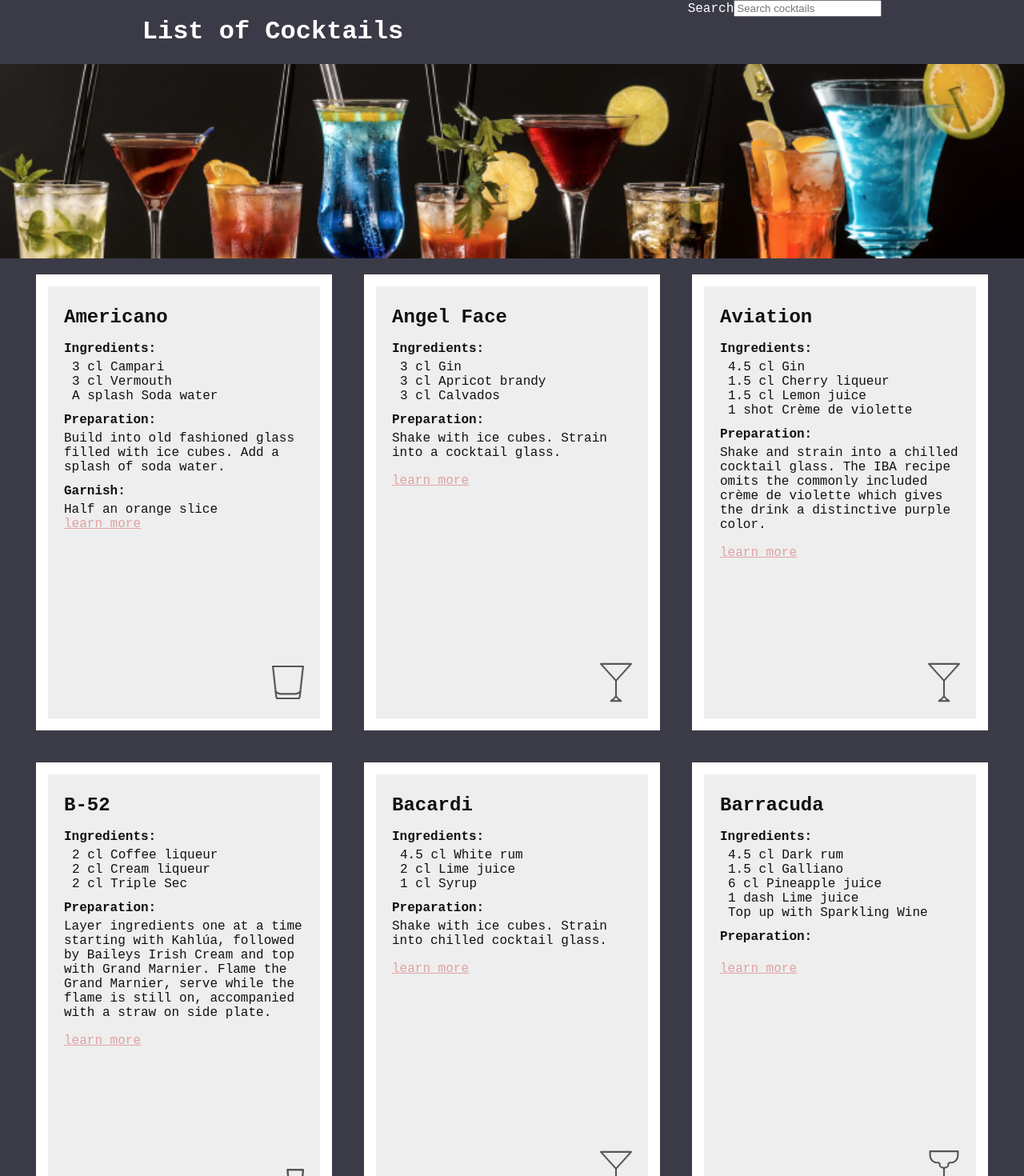
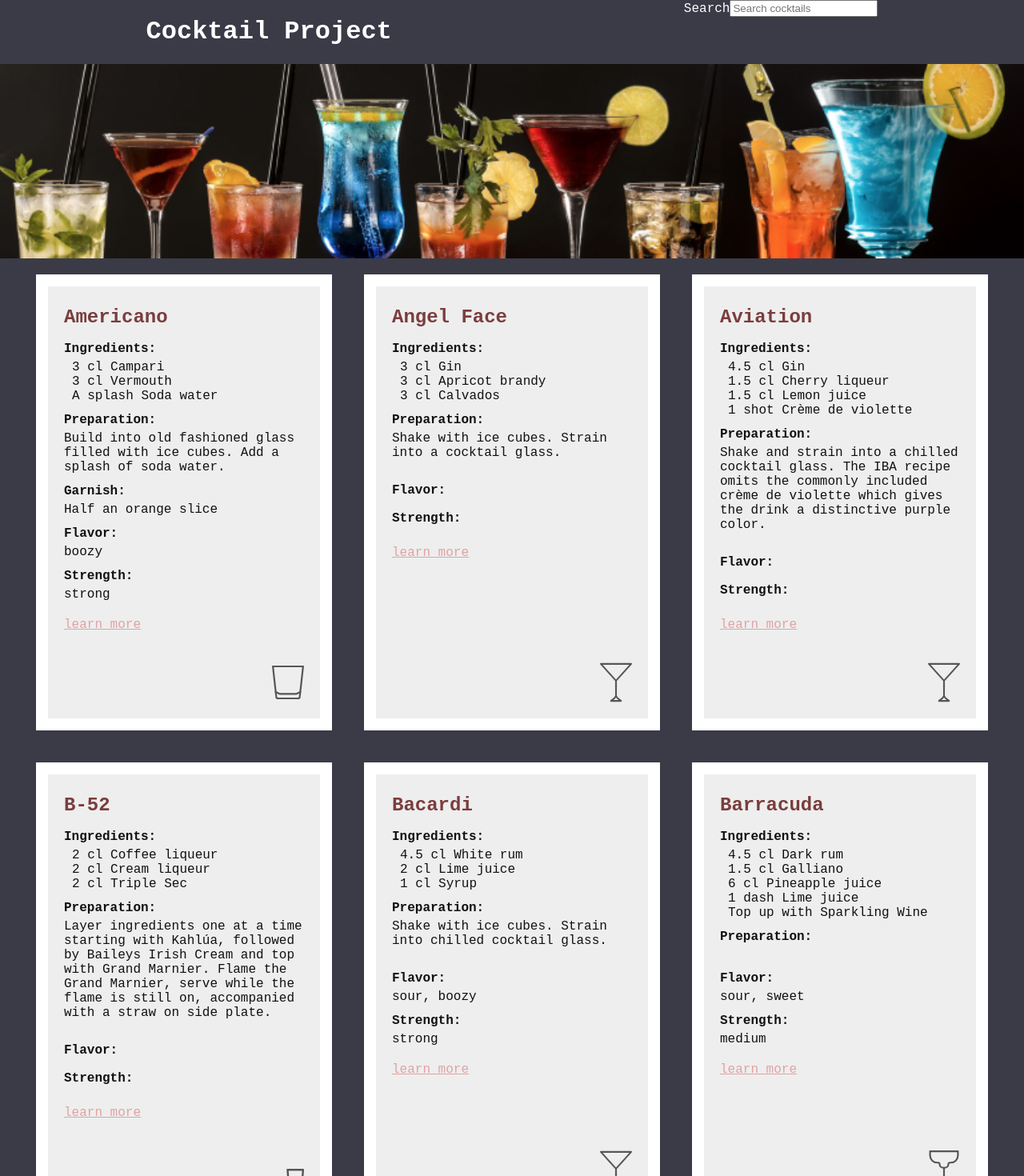
Before and after one commit to isabelchua/cocktail-project, a React (Vite) app: page / in a window 1280 px wide. Shown: the top 1470 px of the page at 80% size. Built offline with nearby package versions, Linux system fonts and the light colour scheme.

Commit message:
added data + styling

```diff
--- a/src/App.css
+++ b/src/App.css
@@ -35,6 +35,7 @@ h1 a {
 h2 {
 	margin: 0;
 	padding: 5px 0px 5px;
+	color: #7b3d3d;
 }
 
 h4 {
@@ -49,10 +50,6 @@ h4 {
 	padding: 0;
 	/* height: 100vh;  */
 	margin: 0;
-}
-
-li {
-
 }
 
 .card {
@@ -117,3 +114,7 @@ a {
 small {
 	color: #97d69a
 }
+
+.learn-more {
+	margin-top: 20px;
+}
--- a/src/components/CocktailList.jsx
+++ b/src/components/CocktailList.jsx
@@ -63,7 +63,6 @@ const CocktailList = ({ cocktails, searchTerm }) => {
 				{sortedCocktails.map((cocktail, index) => (
 					<li key={index} className="card">
 						<h2>{cocktail.name}</h2>
-
 						<h4>Ingredients:</h4>
 						<ul className="ingredients">
 							{cocktail.ingredients.map((ingredient, i) => (
@@ -73,16 +72,19 @@ const CocktailList = ({ cocktails, searchTerm }) => {
 								</li>
 							))}
 						</ul>
-
 						<h4>Preparation: </h4>
 						{cocktail.preparation}
 						<h4>{cocktail.garnish ? "Garnish: " : ""}</h4>
 						{cocktail.garnish}
-
-						<u>
-							<Link to={`/cocktail/${cocktail.name}`}>learn more</Link>
-						</u>
-
+						<h4>Flavor: </h4> {cocktail.flavor}
+						<h4>Strength: </h4> {cocktail.strength}
+						<div className="learn-more">
+							<u>
+								<Link to={`/cocktail/${cocktail.name}`}>
+									learn more
+								</Link>
+							</u>
+						</div>
 						<div className="glass">
 							<img
 								src={glassImages[cocktail.glass]}
--- a/src/components/Header.jsx
+++ b/src/components/Header.jsx
@@ -1,9 +1,14 @@
 import { Search } from "./Search";
 import { useState } from "react";
-import { Link } from "react-router-dom";
+import { Link, useLocation } from "react-router-dom";
 
 function Header({ onSearch }) {
 	const [searchTerm, setSearchTerm] = useState("");
+
+	const location = useLocation();
+
+	const isCocktailPage = location.pathname.includes("/cocktail/");
+	const shouldRenderSearch = !isCocktailPage;
 
 	const handleSearch = term => {
 		setSearchTerm(term);
@@ -13,16 +18,9 @@ function Header({ onSearch }) {
 	return (
 		<div className="header">
 			<h1>
-				<Link to={`/`}>List of Cocktails</Link>
+				<Link to={`/`}>Cocktail Project</Link>
 			</h1>
-			<div>
-				<Search onSearch={handleSearch} />
-				<small>
-					{searchTerm && "displaying search for: " + searchTerm}
-				</small>
-				<br></br>
-				<small>{searchTerm && "results found"}</small>
-			</div>
+			{shouldRenderSearch && <Search onSearch={handleSearch} />}
 		</div>
 	);
 }
--- a/src/components/Search.jsx
+++ b/src/components/Search.jsx
@@ -18,6 +18,13 @@ export const Search = ({ onSearch }) => {
 				value={searchTerm}
 				onChange={handleInputChange}
 			/>
+			<div>
+				<small>
+					{searchTerm && "displaying search for: " + searchTerm}
+				</small>
+				<br></br>
+				<small>{searchTerm && "results found"}</small>
+			</div>
 		</div>
 	);
 };
--- a/src/data/cocktailData.js
+++ b/src/data/cocktailData.js
@@ -31,7 +31,9 @@ export const cocktailData = [
 			{ unit: "cl", amount: 2, ingredient: "Lime juice" },
 			{ unit: "cl", amount: 1, ingredient: "Syrup", label: "Grenadine" }
 		],
-		preparation: "Shake with ice cubes. Strain into chilled cocktail glass."
+		preparation: "Shake with ice cubes. Strain into chilled cocktail glass.",
+		flavor: "sour, boozy",
+		strength: "strong"
 	},
 	{
 		iba: true,
@@ -821,7 +823,9 @@ export const cocktailData = [
 			{ unit: "cl", amount: 2, ingredient: "Coffee liqueur" }
 		],
 		preparation:
-			"Build into old fashioned glass filled with ice cubes. Stir gently. Note: for White Russian, float fresh cream on the top and stir gently."
+			"Build into old fashioned glass filled with ice cubes. Stir gently. Note: for White Russian, float fresh cream on the top and stir gently.",
+		flavor: "creamy, boozy",
+		strength: "strong"
 	},
 	{
 		iba: true,
@@ -839,7 +843,9 @@ export const cocktailData = [
 			{ special: "Pepper" }
 		],
 		garnish: "Celery and optionally lemon wedge",
-		preparation: "Stir gently, pour all ingredients into highball glass."
+		preparation: "Stir gently, pour all ingredients into highball glass.",
+		flavor: "sour, funky, weird",
+		strength: "medium"
 	},
 	{
 		iba: true,
@@ -890,7 +896,9 @@ export const cocktailData = [
 				label: "Prosecco",
 				amount: "Top up with"
 			}
-		]
+		],
+		flavor: "sour, sweet",
+		strength: "medium"
 	},
 	{
 		iba: true,
@@ -1014,7 +1022,9 @@ export const cocktailData = [
 		],
 		garnish: "Half an orange slice",
 		preparation:
-			"Build into old fashioned glass filled with ice cubes. Add a splash of soda water."
+			"Build into old fashioned glass filled with ice cubes. Add a splash of soda water.",
+		flavor: "boozy",
+		strength: "strong"
 	},
 	{
 		iba: true,
@@ -1043,7 +1053,9 @@ export const cocktailData = [
 			{ ingredient: "Angostura bitters", amount: "1 dash" }
 		],
 		garnish: "Pineapple slice and a cherry",
-		preparation: "Shake with ice cubes. Strain into highball glass."
+		preparation: "Shake with ice cubes. Strain into highball glass.",
+		flavor: "sour, sweet, refreshing",
+		strength: "light"
 	},
 	{
 		iba: true,
@@ -1115,7 +1127,9 @@ export const cocktailData = [
 			}
 		],
 		preparation:
-			"Pour Créme de Cassis into glass, top up with white wine. For Kir Royal: Use champagne instead of white wine."
+			"Pour Créme de Cassis into glass, top up with white wine. For Kir Royal: Use champagne instead of white wine.",
+		flavor: "creamy",
+		strength: "medium"
 	},
 	{
 		iba: true,
@@ -1140,7 +1154,9 @@ export const cocktailData = [
 		],
 		garnish: "Mint sprig",
 		preparation:
-			"In a highball glass gently muddle the mint, sugar and water. Fill the glass with cracked ice, add Bourbon and stir well until the glass is frost."
+			"In a highball glass gently muddle the mint, sugar and water. Fill the glass with cracked ice, add Bourbon and stir well until the glass is frost.",
+		flavor: "boozy",
+		strength: "strong"
 	},
 	{
 		iba: true,
@@ -1168,7 +1184,9 @@ export const cocktailData = [
 			{ unit: "cl", amount: 2, ingredient: "Apricot brandy" },
 			{ unit: "cl", amount: 1.5, ingredient: "Orange juice" }
 		],
-		preparation: "Shake with ice cubes. Strain into chilled cocktail glass."
+		preparation: "Shake with ice cubes. Strain into chilled cocktail glass.",
+		flavor: "sweet, boozy",
+		strength: "strong"
 	},
 	{
 		iba: true,
@@ -1189,7 +1207,9 @@ export const cocktailData = [
 		],
 		garnish: "Green olive",
 		preparation:
-			"Stir in mixing glass with ice cubes. Strain into chilled martini glass."
+			"Stir in mixing glass with ice cubes. Strain into chilled martini glass.",
+		flavor: "boozy",
+		strength: "strong"
 	},
 	{
 		iba: true,
@@ -1226,7 +1246,9 @@ export const cocktailData = [
 			{ unit: "cl", amount: 6, ingredient: "Pineapple juice" },
 			{ unit: "cl", amount: 1, ingredient: "Syrup", label: "Grenadine" }
 		],
-		preparation: "Shake and strain into a chilled large cocktail glass."
+		preparation: "Shake and strain into a chilled large cocktail glass.",
+		flavor: "sour, sweet, boozy",
+		strength: "medium"
 	},
 	{
 		iba: true,
@@ -1245,7 +1267,9 @@ export const cocktailData = [
 			},
 			{ unit: "cl", amount: 1.5, ingredient: "Lime juice" }
 		],
-		preparation: "Shake with ice cubes. Strain into a double cocktail glass."
+		preparation: "Shake with ice cubes. Strain into a double cocktail glass.",
+		flavor: "sour, sweet, boozy",
+		strength: "medium"
 	},
 	{
 		iba: true,
@@ -1396,7 +1420,9 @@ export const cocktailData = [
 			{ unit: "cl", amount: 3, ingredient: "Triple Sec" },
 			{ unit: "cl", amount: 2, ingredient: "Lemon juice" }
 		],
-		preparation: "Shake with ice cubes. Strain into chilled cocktail glass."
+		preparation: "Shake with ice cubes. Strain into chilled cocktail glass.",
+		flavor: "sour, boozy",
+		strength: "strong"
 	},
 	{
 		iba: true,
@@ -1421,7 +1447,9 @@ export const cocktailData = [
 			{ unit: "cl", amount: 1, ingredient: "Lemon juice" }
 		],
 		garnish: "Lemon twist and a cherry",
-		preparation: "Shake with ice cubes. Strain into chilled cocktail glass."
+		preparation: "Shake with ice cubes. Strain into chilled cocktail glass.",
+		flavor: "sour, boozy",
+		strength: "strong"
 	},
 	{
 		iba: true,
@@ -1439,7 +1467,9 @@ export const cocktailData = [
 			}
 		],
 		preparation:
-			"Place lime and sugar in old fashion glass and muddle. Fill glass with ice and Cachaca (note:Caipiroska- use Vodka instead of Cachaca)."
+			"Place lime and sugar in old fashion glass and muddle. Fill glass with ice and Cachaca (note:Caipiroska- use Vodka instead of Cachaca).",
+		flavor: "sour, sweet, boozy",
+		strength: "strong"
 	},
 	{
 		iba: true,
@@ -1464,7 +1494,9 @@ export const cocktailData = [
 		],
 		garnish: "Lime wedge and a green or red chili",
 		preparation:
-			"Shake with ice cubes. Strain into a highball glass, filled with ice."
+			"Shake with ice cubes. Strain into a highball glass, filled with ice.",
+		flavor: "spicy, sour, weird",
+		strength: "0 proof, zero, light"
 	},
 	{
 		iba: true,
@@ -1492,7 +1524,9 @@ export const cocktailData = [
 			{ unit: "cl", amount: 3, ingredient: "Triple Sec" },
 			{ unit: "cl", amount: 2, ingredient: "Lemon juice" }
 		],
-		preparation: "Shake with ice cubes. Strain into large cocktail glass."
+		preparation: "Shake with ice cubes. Strain into large cocktail glass.",
+		flavor: "sour, boozy",
+		strength: "strong"
 	},
 	{
 		iba: true,
@@ -1507,7 +1541,9 @@ export const cocktailData = [
 		],
 		garnish: "Orance slice and a cherry",
 		preparation:
-			"Build vodka and orange juice into a highball glass filled with ice. Stir gently and float Galliano on top."
+			"Build vodka and orange juice into a highball glass filled with ice. Stir gently and float Galliano on top.",
+		flavor: "fruity",
+		strength: "light"
 	},
 	{
 		iba: false,
@@ -1520,7 +1556,9 @@ export const cocktailData = [
 			{ unit: "cl", amount: 3, ingredient: "Lime juice" }
 		],
 		garnish: "Lime slice",
-		preparation: "Shake with ice."
+		preparation: "Shake with ice.",
+		flavor: "sour, boozy",
+		strength: "strong"
 	},
 	{
 		iba: false,
@@ -1556,6 +1594,8 @@ export const cocktailData = [
 		],
 		garnish: "Twist of lemon and a cherry",
 		preparation:
-			"Stir with crushed ice and strain. Alternatively you could use half Blue Curaçao and half Triple Sec."
+			"Stir with crushed ice and strain. Alternatively you could use half Blue Curaçao and half Triple Sec.",
+		flavor: "boozy",
+		strength: "strong"
 	}
 ];
```
